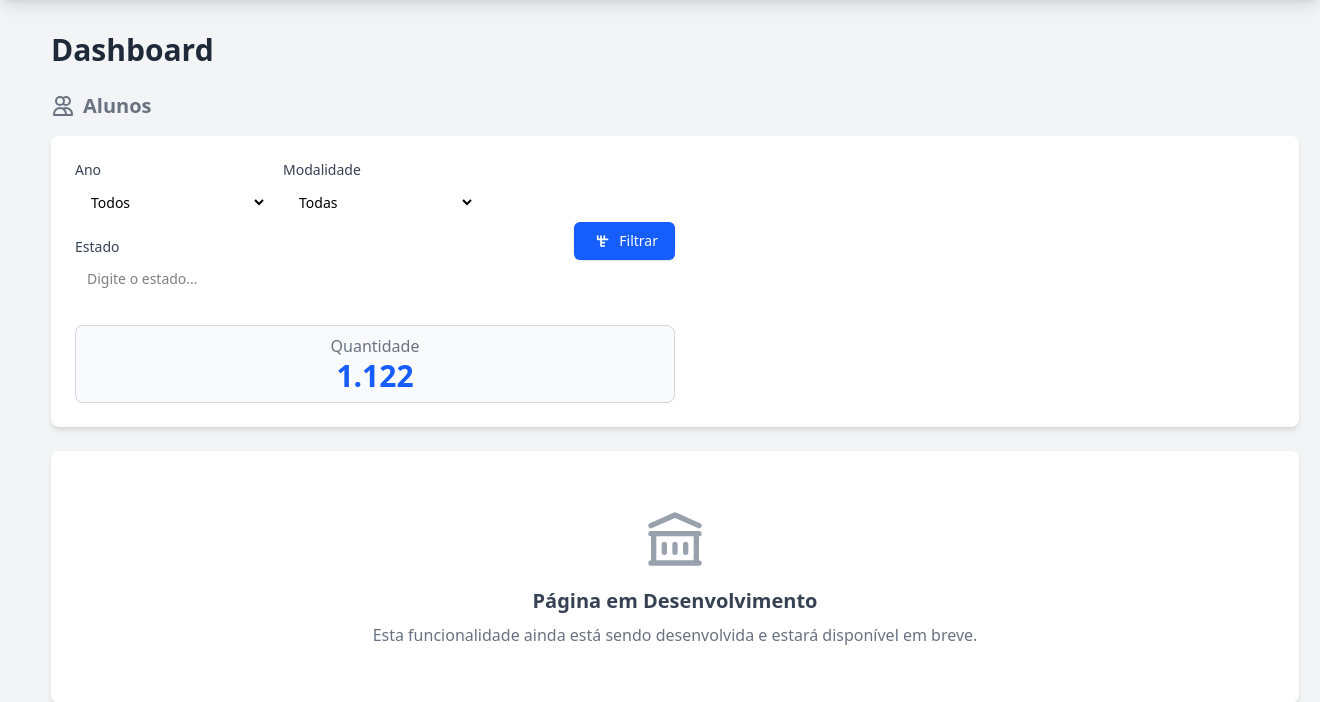
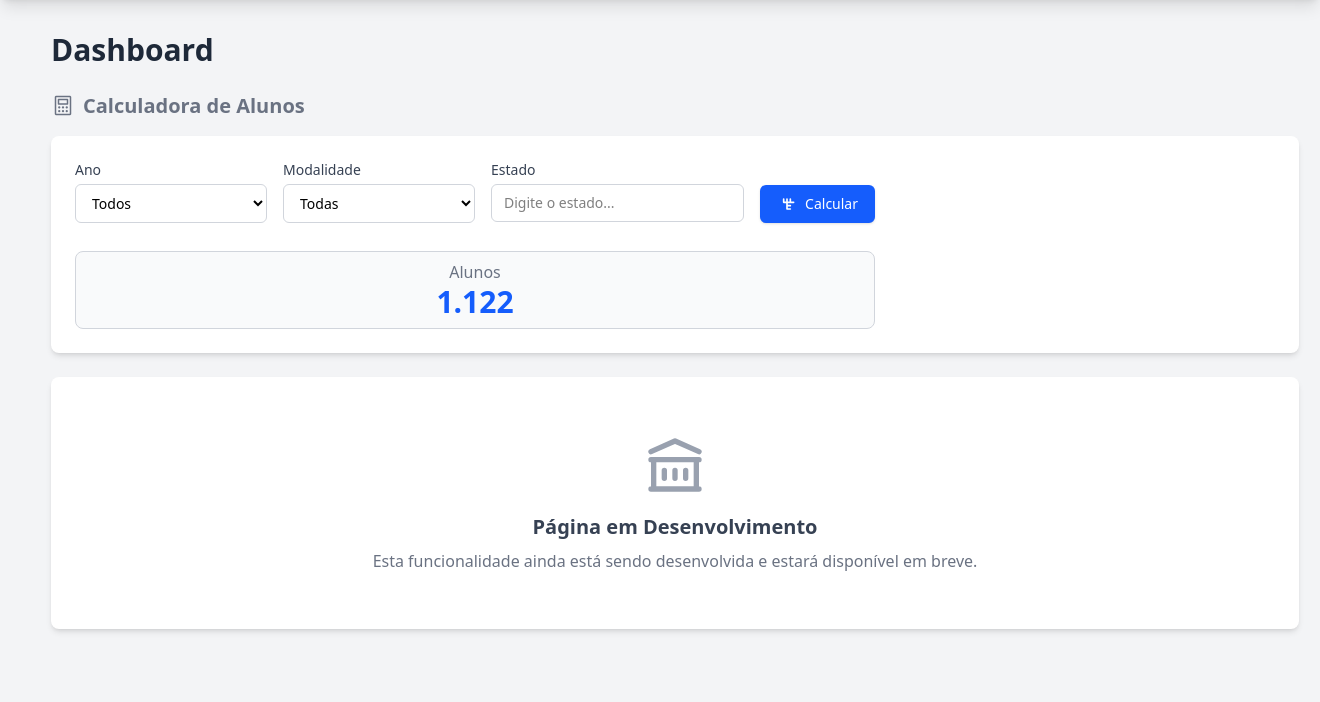
Before and after one commit to High-Martin/matriculas, a Django app: page / in a window 1320 px wide. Shown: the part 64-766 px from the top of the page. After the commit the page ends 699 px from the top, so only its background shows below. Run offline with Django 5.2, Linux system fonts and the light colour scheme.

Commit message:
fix: :bug: Arrumei consulta de alunos que tava errada.
* Implementa o método `sum` na classe `QueryBuilder` para realizar consultas de soma com filtros aplicados.
* Atualiza o método `get_quantidade_alunos` na classe `MatriculaDao` para utilizar o novo método `sum`.
* Melhora a lógica de contagem de alunos ao considerar o ano como parâmetro opcional.

```diff
--- a/matriculasapp/templates/matriculasapp/dashboard.html
+++ b/matriculasapp/templates/matriculasapp/dashboard.html
@@ -9,6 +9,11 @@
     {% load static %}
     <script src="{% static 'js/html-handlers.js' %}"></script>
     <script src="{% static 'js/actions.js' %}"></script>
+    <link
+        rel="stylesheet"
+        type="text/css"
+        href="https://unpkg.com/@phosphor-icons/web@2.1.1/src/regular/style.css"
+    ></link>
 
 </head>
 <body class="bg-gray-100 min-h-screen">
@@ -19,20 +24,18 @@
 
         <!-- Seção de Alunos -->
         <h2 class="text-xl font-semibold text-gray-500 mb-4 flex items-center gap-2">
-            <svg xmlns="http://www.w3.org/2000/svg" class="h-6 w-6" fill="none" viewBox="0 0 24 24" stroke="currentColor">
-                <path stroke-linecap="round" stroke-linejoin="round" stroke-width="2" d="M12 4.354a4 4 0 110 5.292M15 21H3v-1a6 6 0 0112 0v1zm0 0h6v-1a6 6 0 00-9-5.197M13 7a4 4 0 11-8 0 4 4 0 018 0z" />
-            </svg>
-            Alunos
+            <i class="text-2xl ph ph-calculator"></i>
+            Calculadora de Alunos
         </h2>
         <div class="bg-white shadow-md rounded-lg p-6 mb-6">
-            <div class="flex flex-col items-start gap-1 w-1/2">
+            <div class="flex flex-col items-start gap-1 w-2/3">
 
-                <div class="flex items-center gap-4">
-                    <div class="flex flex-wrap gap-4 mb-6">
+                <div class="flex items-center gap-4 w-full">
+                    <div class="flex flex-wrap gap-4 mb-6 w-full">
                         <!-- Filtro de Ano -->
                         <div class="w-full sm:w-48">
                             <label for="filtroAno" class="block text-sm font-medium text-gray-700 mb-1">Ano</label>
-                            <select id="filtroAno" class="mt-1 block w-full pl-3 pr-10 py-2 text-base border-gray-300 focus:outline-none focus:ring-blue-500 focus:border-blue-500 sm:text-sm rounded-md">
+                            <select id="filtroAno" class="mt-1 block w-full pl-3 pr-10 py-2 text-base border border-gray-300 focus:outline-none focus:ring-blue-500 focus:border-blue-500 sm:text-sm rounded-md">
                                 <option value="">Todos</option>
                                 {% for ano in anos %}
                                     <option value="{{ ano }}">{{ ano }}</option>
@@ -43,7 +46,7 @@
                         <!-- Filtro de Modalidade -->
                         <div class="w-full sm:w-48">
                             <label for="filtroModalidade" class="block text-sm font-medium text-gray-700 mb-1">Modalidade</label>
-                            <select id="filtroModalidade" class="mt-1 block w-full pl-3 pr-10 py-2 text-base border-gray-300 focus:outline-none focus:ring-blue-500 focus:border-blue-500 sm:text-sm rounded-md">
+                            <select id="filtroModalidade" class="mt-1 block w-full pl-3 pr-10 py-2 text-base border border-gray-300 focus:outline-none focus:ring-blue-500 focus:border-blue-500 sm:text-sm rounded-md">
                                 <option value="">Todas</option>
                                 <option value="presencial">Presencial</option>
                                 <option value="ead">EAD</option>
@@ -52,22 +55,22 @@
                         </div>
 
                         <!-- Filtro de Estados (descritivo - charfield) -->
-                        <div class="w-full sm:w-48">
+                        <div class="w-full grow sm:w-48">
                             <label for="filtroEstado" class="block text-sm font-medium text-gray-700 mb-1">Estado</label>
-                            <input type="text" id="filtroEstado" placeholder="Digite o estado..." class="mt-1 block w-full px-3 py-2 text-base border-gray-300 focus:outline-none focus:ring-blue-500 focus:border-blue-500 sm:text-sm rounded-md">
+                            <input type="text" id="filtroEstado" placeholder="Digite o estado..." class="border mt-1 block w-full px-3 py-2 text-base border-gray-300 focus:outline-none focus:ring-blue-500 focus:border-blue-500 sm:text-sm rounded-md">
                         </div>
                     </div>
                     <button type="submit" class="flex justify-center items-center px-4 py-2 border border-transparent text-sm font-medium rounded-md shadow-sm text-white bg-blue-600 hover:bg-blue-700 focus:outline-none focus:ring-2 focus:ring-offset-2 focus:ring-blue-500">
                         <svg xmlns="http://www.w3.org/2000/svg" class="h-5 w-5 mr-2" fill="none" viewBox="0 0 24 24" stroke="currentColor">
                             <path stroke-linecap="round" stroke-linejoin="round" stroke-width="2" d="M8 10h8m-4 4h4m-4 4h4m-4-8v8m0-8H8m0 0V6m0 4h8m-4 0V6m0 4h8m-4 0V6m0 4H8m0 0V6m0 4h8" />
                         </svg>
-                        Filtrar
+                        Calcular
                     </button>
                 </div>
                        <!-- Contador de Alunos -->
                 <div class="flex justify-center bg-gray-50 rounded-lg py-2 px-8 border-gray-300 border w-full">
                     <div class="flex flex-col items-center">
-                        <span class="text-base text-gray-500">Quantidade</span>
+                        <span class="text-base text-gray-500">Alunos</span>
                         <span id="contadorAlunos"
                         class="text-3xl font-semibold text-blue-600">{{ count_alunos }}</span>
                     </div>
--- a/matriculasapp/views/api.py
+++ b/matriculasapp/views/api.py
@@ -24,7 +24,7 @@ class CountAlunosView(View):
 
         """
         # Obter parâmetros da URL
-        ano = request.GET.get("ano", "2022")
+        ano = request.GET.get("ano")
         modalidade = request.GET.get("modalidade")
         estado = request.GET.get("estado")
 
```
Also changed, not shown: matriculasapp/dao/core/query_builder.py (+32 -0 lines), matriculasapp/dao/matricula_dao.py (+5 -4 lines).
